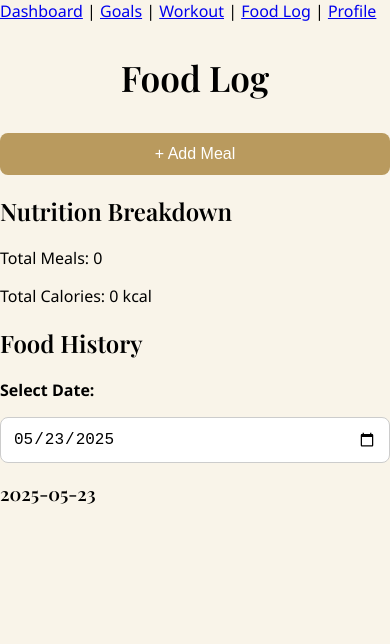
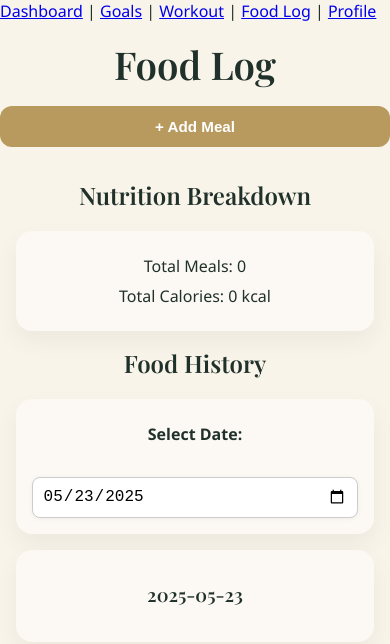
Before and after one commit to Annayingyang/my-fitness, a React (Create React App) app: page /food-log in a window 390 px wide. Shown: the top 644 px of the page. Built offline with nearby package versions, Linux system fonts and the light colour scheme.

Commit message:
food page styling

```diff
--- a/src/Pages/FoodLog.js
+++ b/src/Pages/FoodLog.js
@@ -1,5 +1,6 @@
 import { useState, useContext, useEffect } from 'react';
 import { FoodContext } from '../context/FoodContext';
+import './Foodlog.css';
 
 const defaultFoodDB = {
   bread: 100,
@@ -22,7 +23,6 @@ function FoodLog() {
 
   const { meals, addMeal } = useContext(FoodContext);
 
-  // Load foodDB from localStorage
   useEffect(() => {
     const storedDB = localStorage.getItem('foodDB');
     if (storedDB) {
@@ -65,7 +65,7 @@ function FoodLog() {
       name: mealName,
       calories: parseInt(calories),
       mealTime: mealTime,
-      date: new Date().toISOString().split('T')[0],
+      date: new Date().toLocaleDateString('en-CA'),
       createdAt: new Date().toISOString(),
       id: Date.now()
     });
@@ -90,7 +90,7 @@ function FoodLog() {
   const totalMeals = Object.values(selectedMeals).flat().length;
 
   return (
-    <div>
+    <div className="foodlog-container">
       <h1>Food Log</h1>
 
       <button onClick={() => setShowForm(!showForm)}>
@@ -98,7 +98,7 @@ function FoodLog() {
       </button>
 
       {showForm && (
-        <form onSubmit={handleSubmit}>
+        <form onSubmit={handleSubmit} className="form-card">
           <label htmlFor="mealTime">Meal Type:</label>
           <select id="mealTime" value={mealTime} onChange={(e) => setMealTime(e.target.value)}>
             <option value="breakfast">Breakfast</option>
@@ -123,13 +123,16 @@ function FoodLog() {
         </form>
       )}
 
-      {error && <p style={{ color: 'red' }}>{error}</p>}
+      {error && <p className="error">{error}</p>}
 
       <h2>Nutrition Breakdown</h2>
+      <div className="section-card nutrition-summary">
         <p>Total Meals: {totalMeals}</p>
         <p>Total Calories: {totalCalories} kcal</p>
+      </div>
 
       <h2>Food History</h2>
+      <div className="section-card date-picker">
         <label htmlFor="select-date">Select Date: </label>
         <input
           id="select-date"
@@ -137,11 +140,12 @@ function FoodLog() {
           value={selectedDate}
           onChange={(e) => setSelectedDate(e.target.value)}
         />
+      </div>
 
       {loading ? (
         <p>Loading food history...</p>
       ) : (
-        <div style={{ marginBottom: '20px' }}>
+        <div className="section-card meal-block">
           <h3>{selectedDate}</h3>
           {['breakfast', 'lunch', 'dinner', 'snack'].map((type) => (
             selectedMeals[type].length > 0 && (
@@ -151,7 +155,7 @@ function FoodLog() {
                   {selectedMeals[type].map((meal) => (
                     <li key={meal.id}>
                       {meal.name} — {meal.calories} kcal
-                      <span style={{ color: 'gray', fontSize: '0.8em' }}>
+                      <span>
                         ({new Date(meal.createdAt).toLocaleTimeString()})
                       </span>
                     </li>
--- /dev/null
+++ b/src/pages/Foodlog.css
@@ -0,0 +1,189 @@
+@import url('https://fonts.googleapis.com/css2?family=Playfair+Display:wght@600&display=swap');
+
+/* General Page Style */
+body {
+  background-color: #F9F4E9;
+  font-family: 'Segoe UI', sans-serif;
+  color: #20312B;
+  margin: 0;
+  padding: 0;
+}
+
+h1, h2, h3, h4 {
+  font-family: 'Playfair Display', serif;
+  text-align: center;
+  color: #20312B;
+  margin-top: 1rem;
+}
+
+h1 {
+  font-size: 2.4rem;
+}
+
+/* Container */
+.foodlog-container {
+  padding-bottom: 3rem;
+}
+
+/* Buttons */
+button {
+  background-color: #B99A5E;
+  color: white;
+  font-weight: bold;
+  font-size: 1rem;
+  padding: 0.75rem 2rem;
+  border: none;
+  border-radius: 12px;
+  margin: 1rem auto 2rem auto;
+  display: block;
+  transition: background 0.3s ease, transform 0.1s ease;
+  cursor: pointer;
+  width: fit-content;
+}
+
+button:hover {
+  background-color: #a4854d;
+}
+
+button:active {
+  transform: scale(0.97);
+  background-color: #8f7241;
+}
+
+/* Forms */
+form,
+.section-card {
+  background-color: #FCF9F4;
+  max-width: 600px;
+  margin: 1.5rem auto;
+  padding: 1.5rem 2rem;
+  border-radius: 16px;
+  box-shadow: 0 10px 24px rgba(0, 0, 0, 0.05);
+}
+
+form input,
+form select {
+  width: 100%;
+  margin-top: 0.5rem;
+  margin-bottom: 1rem;
+  padding: 0.75rem;
+  font-size: 1rem;
+  border-radius: 10px;
+  border: 1px solid #d4cfc2;
+  background-color: #fff;
+  transition: border-color 0.2s ease;
+}
+
+form input:focus,
+form select:focus {
+  border-color: #B99A5E;
+  outline: none;
+}
+
+/* Error and Success */
+.error {
+  color: red;
+  text-align: center;
+  font-weight: bold;
+}
+
+.success {
+  color: green;
+  text-align: center;
+  font-weight: bold;
+}
+
+/* Nutrition Summary and Date Picker */
+.nutrition-summary p,
+.date-picker label {
+  font-size: 1rem;
+  margin: 0.5rem 0;
+  text-align: center;
+}
+
+.date-picker {
+  display: flex;
+  flex-direction: column;
+  align-items: center;
+  gap: 0.5rem;
+}
+
+#select-date {
+  padding: 0.6rem;
+  font-size: 1rem;
+  border-radius: 8px;
+  border: 1px solid #ccc;
+  width: 260px;
+  box-shadow: 0 1px 5px rgba(0, 0, 0, 0.05);
+}
+
+/* Meal History */
+.meal-block {
+  margin-top: 1rem;
+}
+
+.meal-block h4 {
+  font-size: 1.1rem;
+  border-bottom: 1px solid #ddd;
+  padding-bottom: 0.3rem;
+  margin-bottom: 0.5rem;
+}
+
+.meal-block ul {
+  list-style: none;
+  padding: 0;
+  margin: 0;
+}
+
+.meal-block li {
+  background: white;
+  margin: 0.4rem 0;
+  padding: 0.7rem 1rem;
+  border-radius: 10px;
+  box-shadow: 0 2px 8px rgba(0, 0, 0, 0.05);
+  display: flex;
+  justify-content: space-between;
+  align-items: center;
+  font-size: 0.95rem;
+  animation: fadeIn 0.4s ease;
+}
+
+.meal-block li::before {
+  content: "🍽️ ";
+  margin-right: 0.5rem;
+}
+
+.meal-block li span {
+  font-size: 0.8rem;
+  color: #777;
+}
+
+/* Animation */
+@keyframes fadeIn {
+  from {
+    opacity: 0;
+    transform: translateY(5px);
+  }
+  to {
+    opacity: 1;
+    transform: translateY(0);
+  }
+}
+
+/* Responsive */
+@media (max-width: 480px) {
+  form,
+  .section-card {
+    padding: 1rem;
+    margin: 1rem;
+  }
+
+  button {
+    width: 100%;
+    font-size: 0.95rem;
+  }
+
+  #select-date {
+    width: 100%;
+  }
+}
```
Lines whose indentation alone changed are shown as unchanged.
